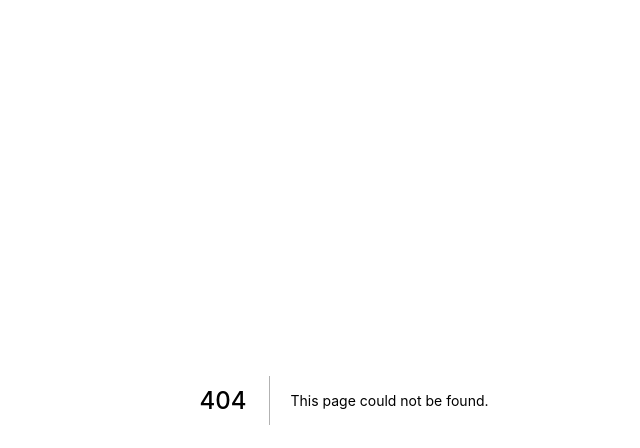
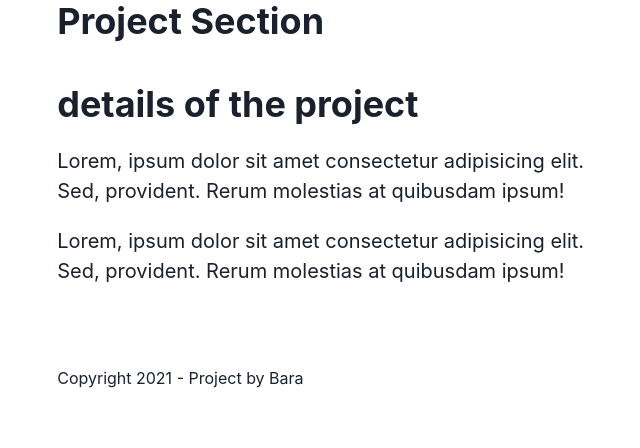
Before and after one commit to baranezia-dev/tsx-next-project, a Next.js app: page /projects/1 in a window 1280 px wide. Before the commit this address had no page. Shown: the top 448 px of the page, without its empty margins (296-936 px from the left). Built offline with nearby package versions, Linux system fonts and the light colour scheme.

Commit message:
Initialize the project

```diff
--- /dev/null
+++ b/components/Layout.tsx
@@ -0,0 +1,20 @@
+import { Box, Container, Heading } from '@chakra-ui/layout';
+import Head from 'next/head';
+
+interface LayoutProps {}
+
+const Layout: React.FC<LayoutProps> = ({ children }) => {
+  return (
+    <Container h="100vh">
+      <Heading as="h1">Project Section</Heading>
+
+      <Box>{children}</Box>
+
+      <Box pt="20">
+        <p>Copyright 2021 - Project by Bara</p>
+      </Box>
+    </Container>
+  );
+};
+
+export default Layout;
--- a/pages/_app.js
+++ /dev/null
@@ -1,7 +0,0 @@
-import '../styles/globals.css'
-
-function MyApp({ Component, pageProps }) {
-  return <Component {...pageProps} />
-}
-
-export default MyApp
--- /dev/null
+++ b/pages/_app.tsx
@@ -0,0 +1,16 @@
+import type { AppProps } from 'next/app';
+import Layout from '../components/Layout';
+import { ChakraProvider, theme } from '@chakra-ui/react';
+import '../styles/globals.css';
+
+function MyApp({ Component, pageProps }: AppProps) {
+  return (
+    <ChakraProvider theme={theme}>
+      <Layout>
+        <Component {...pageProps} />
+      </Layout>
+    </ChakraProvider>
+  );
+}
+
+export default MyApp;
--- a/pages/api/hello.js
+++ /dev/null
@@ -1,5 +0,0 @@
-// Next.js API route support: https://nextjs.org/docs/api-routes/introduction
-
-export default (req, res) => {
-  res.status(200).json({ name: 'John Doe' })
-}
--- /dev/null
+++ b/pages/projects/[slug].tsx
@@ -0,0 +1,17 @@
+import { Heading, Text } from '@chakra-ui/layout';
+
+export default function ProjectDetail() {
+  return (
+    <>
+      <Heading as="h3" pt="10">
+        details of the project
+      </Heading>
+      <Text fontSize="xl" pt="5">
+        Lorem, ipsum dolor sit amet consectetur adipisicing elit. Sed, provident. Rerum molestias at quibusdam ipsum!
+      </Text>
+      <Text fontSize="xl" pt="5">
+        Lorem, ipsum dolor sit amet consectetur adipisicing elit. Sed, provident. Rerum molestias at quibusdam ipsum!
+      </Text>
+    </>
+  );
+}
```
Also changed, not shown: package.json (+8 -0 lines), pages/index.js (deleted, +0 -69 lines), pages/index.tsx (added, +21 -0 lines), tsconfig.json (added, +19 -0 lines), next-env.d.ts (added), 1 other file (tests, documents, lock files or other folders).
